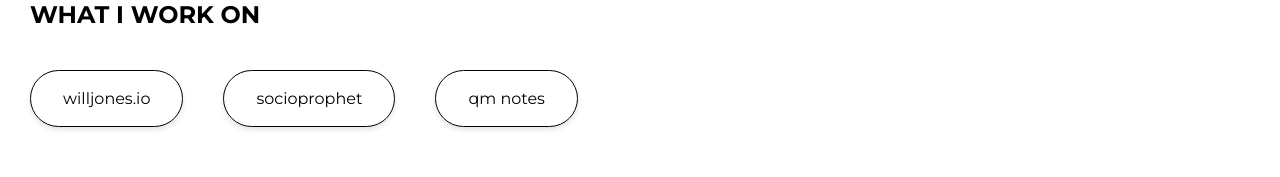
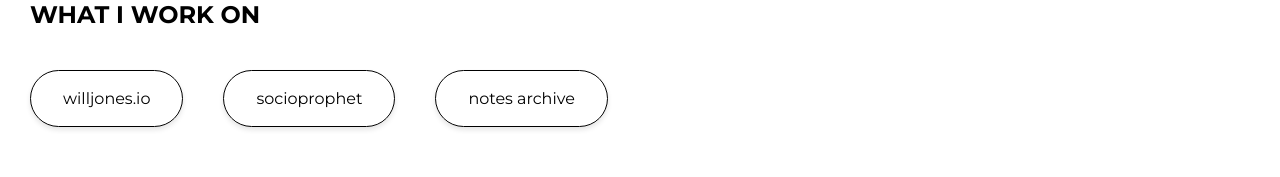
Before and after one commit to willdvlpr/willjonesio-v2, a Vue app: page / in a window 1280 px wide. Shown: the part 386-563 px from the top of the page. Built offline with nearby package versions, Linux system fonts and the light colour scheme.

Commit message:
update link to notes archive repo

```diff
--- a/src/constants/links.js
+++ b/src/constants/links.js
@@ -20,8 +20,8 @@
     isRounded: true
   },
   {
-    label: 'qm notes',
-    href: 'https://github.com/willdvlpr/QM-notes',
+    label: 'notes archive',
+    href: 'https://github.com/willdvlpr/archive',
     isExternal: true,
     isRounded: true
   }
```
